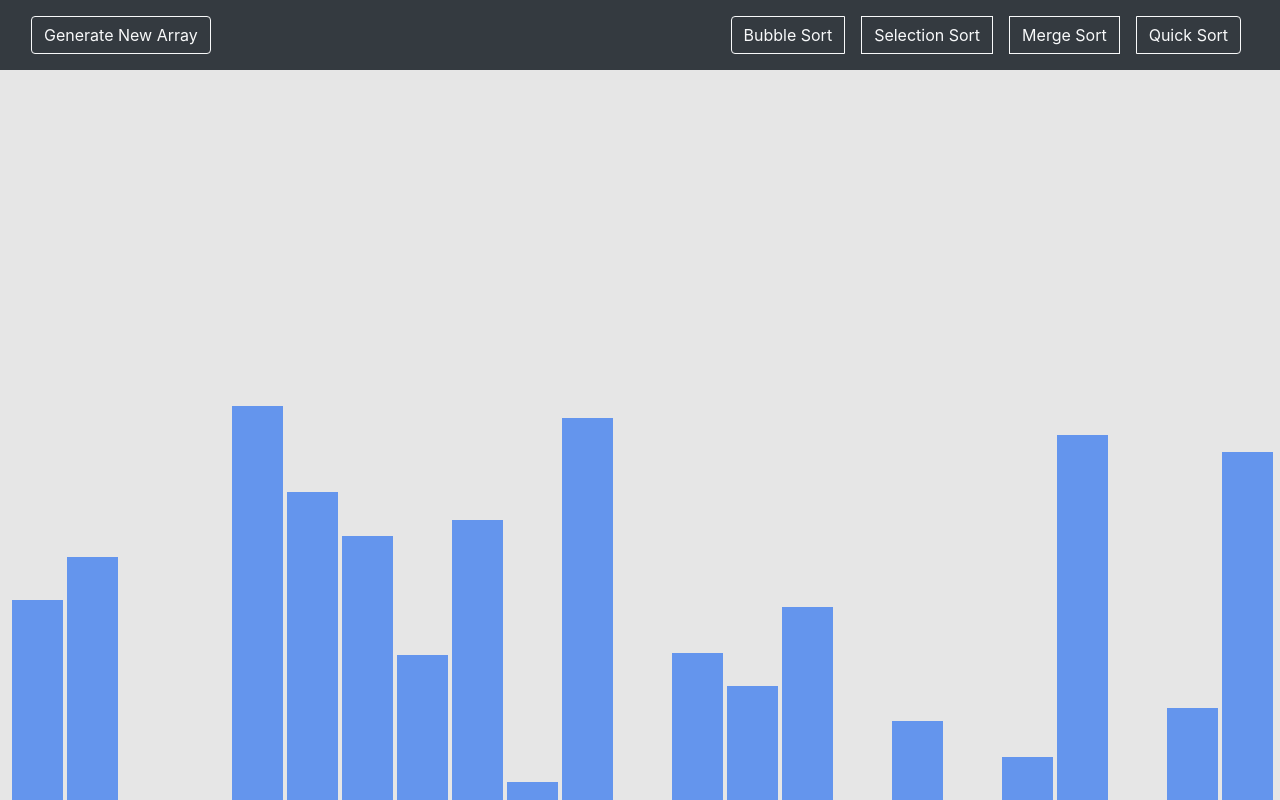
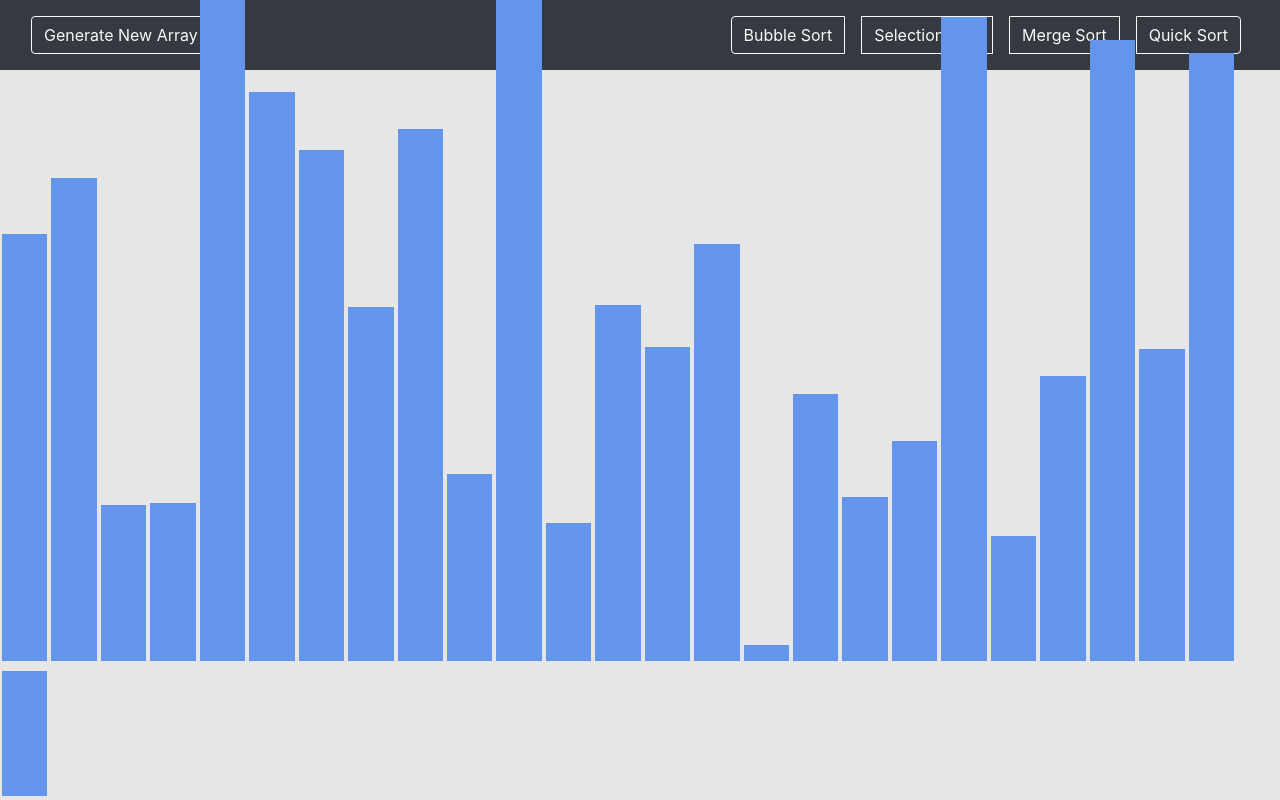
Before and after one commit to sidk003/Sorting_Visualizer, a React (Create React App) app: page / in a window 1280 px wide. Shown: the top 800 px of the page. Built offline with nearby package versions, Linux system fonts and the light colour scheme.

Commit message:
Maximum height of array bar Bug fixed

```diff
--- a/src/components/Body.css
+++ b/src/components/Body.css
@@ -1,78 +1,94 @@
 body {
+  background-color: rgb(230, 230, 230) !important;
   overflow: hidden;
 }
 
-/* .array-container {
-  padding-top: 20px;
-  background-color: rgb(230, 230, 230);
-  height: 100vh;
-  width: 100vw;
-} */
+.array-container {
+  position: absolute;
+  /* To set specific margin below the bars(trial and error) */
+  bottom: -4px;
+}
 
-/* .array-bar {
-  position: relative;
-  width: 50px;
+.array-bar {
+  bottom: 0px;
+  transition: all 0.3s ease;
+  width: 3.55vw;
   display: inline-block;
-  margin: 1.25px;
-  margin-top: 35px;
-  transition: all 0.3s ease;
-} */
+  margin: 2px;
+}
 
 .array-bar:hover {
-  background-color: green !important;
+  background-color: #000078 !important;
   cursor: pointer;
   -webkit-transition: background-color 1s ease-out;
   -moz-transition: background-color 1s ease-out;
   -o-transition: background-color 1s ease-out;
   transition: background-color 1s ease-out;
 }
+/* Compatibilty for mobile screens and tablets to be added, works on std HD and UHD screen resolutions
+/* For small screens
 @media screen and (max-width: 1199px) {
   .array-container {
-    background-color: rgb(230, 230, 230);
-    height: 100vh !important;
     padding-left: 6px !important;
   }
 
   .array-bar {
-    position: relative;
     width: 3.5vw !important;
-    display: inline-block;
-    transition: all 0.3s ease;
     margin: 0.15vw;
-    margin-top: 0.5vh !important;
   }
 }
+/* Small screens end here */
 
+/* for 1366 x 768 with variants
 @media (min-width: 1366px) and (max-width: 1919px) {
   .array-container {
-    background-color: rgb(230, 230, 230);
-    height: 100vh !important;
     padding-left: 6px !important;
   }
 
   .array-bar {
-    position: relative;
     width: 3.5vw !important;
-    display: inline-block;
-    transition: all 0.3s ease;
+  }
+}
+/* with bookmarks tab
+@media (min-height: 600px) and (max-height: 650px) {
+  .array-container {
+    padding-left: 6px !important;
+  }
+  .array-bar {
+    width: 3.5vw !important;
+    margin-top: 3vh !important;
+  }
+}
+/* without bookmarks tab
+@media (min-height: 650px) and (max-height: 660px) {
+  .array-container {
+    padding-left: 6px !important;
+  }
+  .array-bar {
+    width: 3.5vw !important;
     margin-top: 7.5vh !important;
-    /* margin-bottom: 100vh !important; */
   }
 }
 
-/* settings for 1920 * 1080 */
+@media (min-height: 661px) and (max-height: 670px) {
+  .array-container {
+    padding-left: 6px !important;
+  }
+  .array-bar {
+    width: 3.5vw !important;
+    margin-top: 8.5vh !important;
+  }
+}
+/* for 1366 x 768 with variants ends here*/
+
+/* settings for 1920 * 1080
 @media (min-width: 1200px) {
   .array-container {
-    background-color: rgb(230, 230, 230);
-    height: 100vh;
     padding-left: 10px;
   }
   .array-bar {
-    position: relative;
     width: 4vw;
-    display: inline-block;
     margin: 0.15vw;
     margin-top: 42vh;
-    transition: all 0.3s ease;
   }
-}
+} */
--- a/src/components/Navbar.jsx
+++ b/src/components/Navbar.jsx
@@ -6,6 +6,8 @@ const NUMBER_OF_ARRAY_BARS = 26;
 
 //Main Color of the Array-Bars
 const PRIMARY_COLOR = "cornflowerblue";
+// var WINDOW_WIDTH = window.innerWidth;
+var WINDOW_HEIGHT = window.innerHeight;
 
 export default class Navbar extends Component {
   constructor(props) {
@@ -26,12 +28,11 @@ export default class Navbar extends Component {
       this.props.initialSort === true
     ) {
       const array = [];
-      for (let i = 0; i < NUMBER_OF_ARRAY_BARS - 1; i++) {
+      for (let i = 0; i < NUMBER_OF_ARRAY_BARS; i++) {
         //Range of nos. is chosen so that array bar height fit in the page
         //Least value is taken as 5 so that smallest bar is significantly visible
-        array.push(randomNoFromInterval(10, 535));
+        array.push(randomNoFromInterval(10, WINDOW_HEIGHT - 100));
       }
-      array.push(535);
       let bars = document.getElementsByClassName("array-bar");
       //change color to blue
       for (let i = 0; i < bars.length; i++)
```
Also changed, not shown: 3 other files (tests, documents, lock files or other folders).
